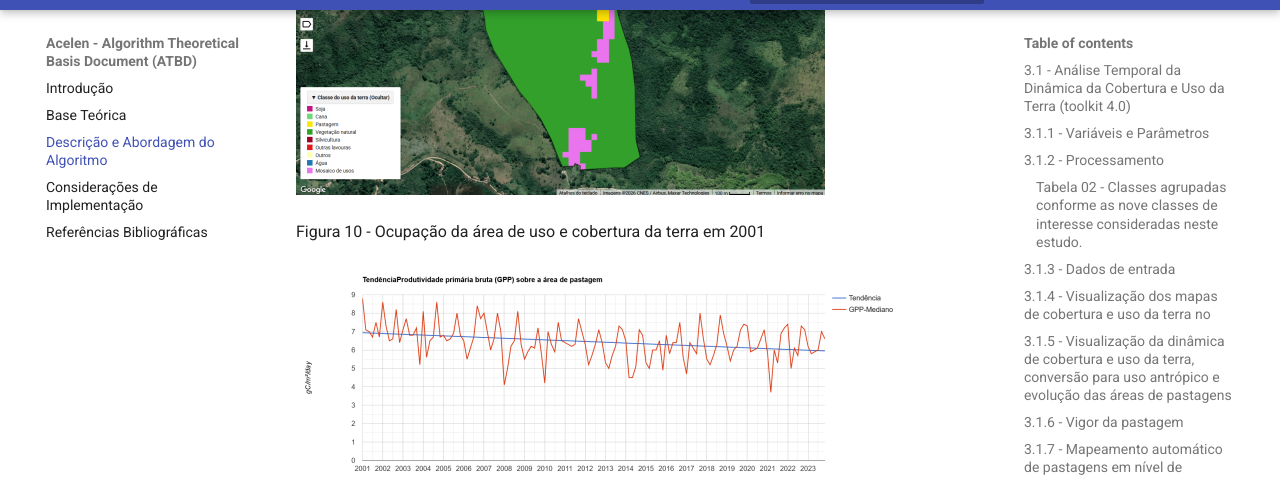
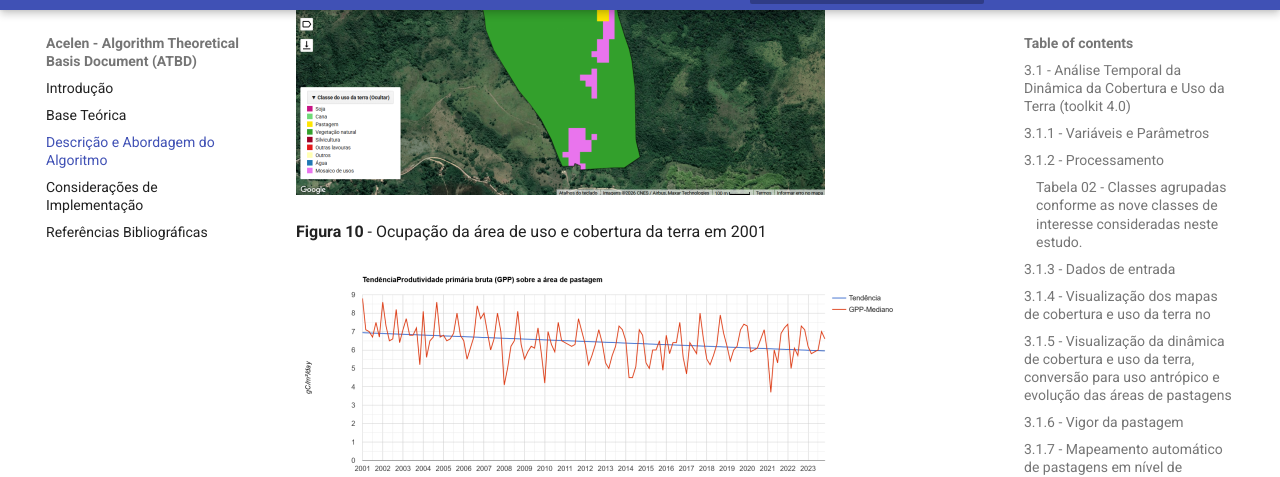
Before and after one commit to lapig-ufg/lapig-acelen, an MkDocs documentation site: the page built from docs/03_DESCRICAO_ABORDAGEM_DO_ALGORITMO.md, in a window 1280 px wide and 900 px high, scrolled down 9694 px. Shown: the part 38-515 px from the top of the window. Built offline with MkDocs 1.6.1 and Material for MkDocs 9.7.7, drawn with Linux system fonts in a browser that asks for light colours; comment, search, counter and statistics services are not loaded.

```diff
--- a/docs/03_DESCRICAO_ABORDAGEM_DO_ALGORITMO.md
+++ b/docs/03_DESCRICAO_ABORDAGEM_DO_ALGORITMO.md
@@ -181,7 +181,7 @@ As figuras 10 e 11 apresentam exemplos do resultado da Análise de tendência da
 
 ![](figures/figure_10.png)
 
-Figura 10 - Ocupação da área de uso e cobertura da terra em 2001
+**Figura 10** - Ocupação da área de uso e cobertura da terra em 2001
 
 ![](figures/figure_11.png)
 
```
